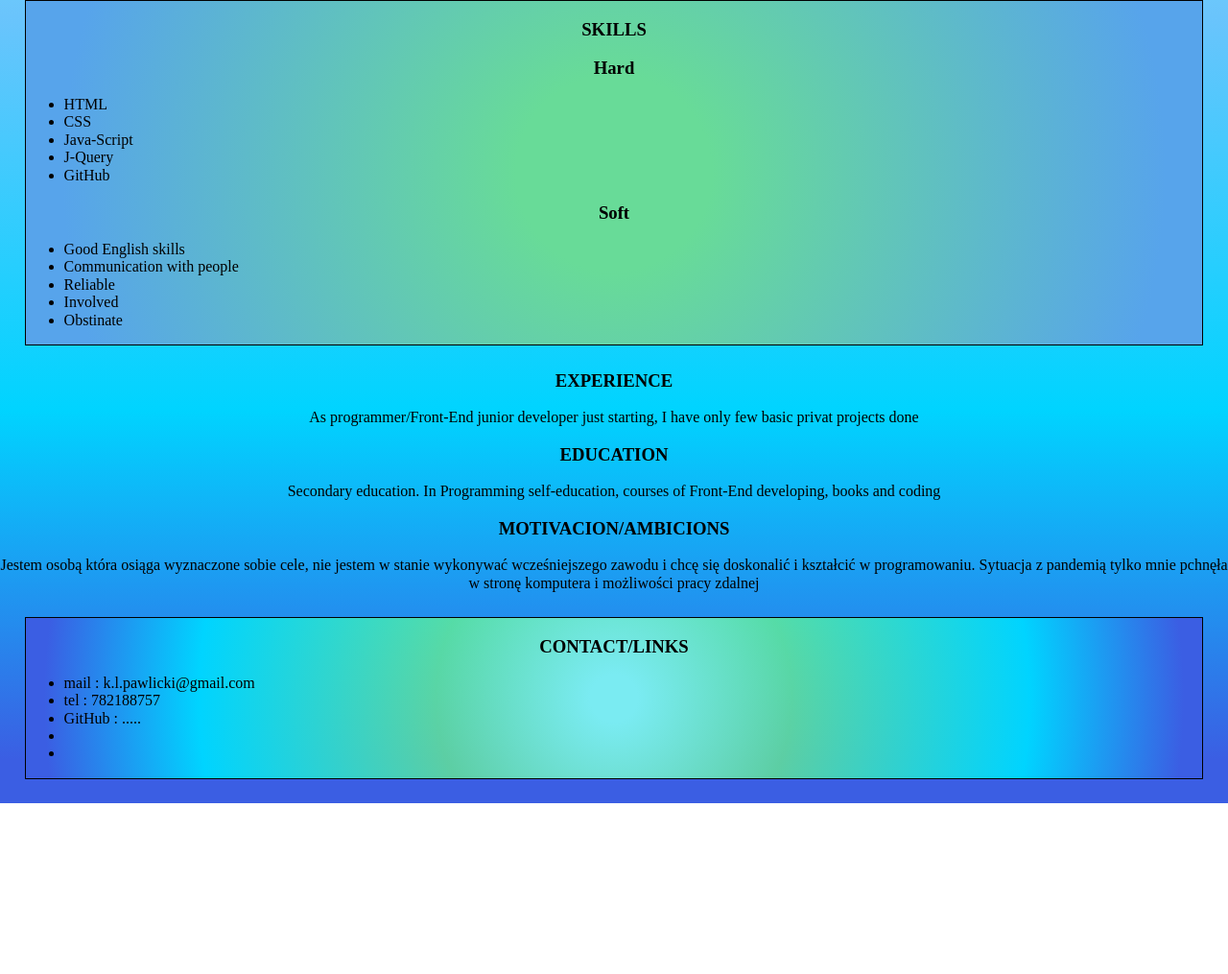
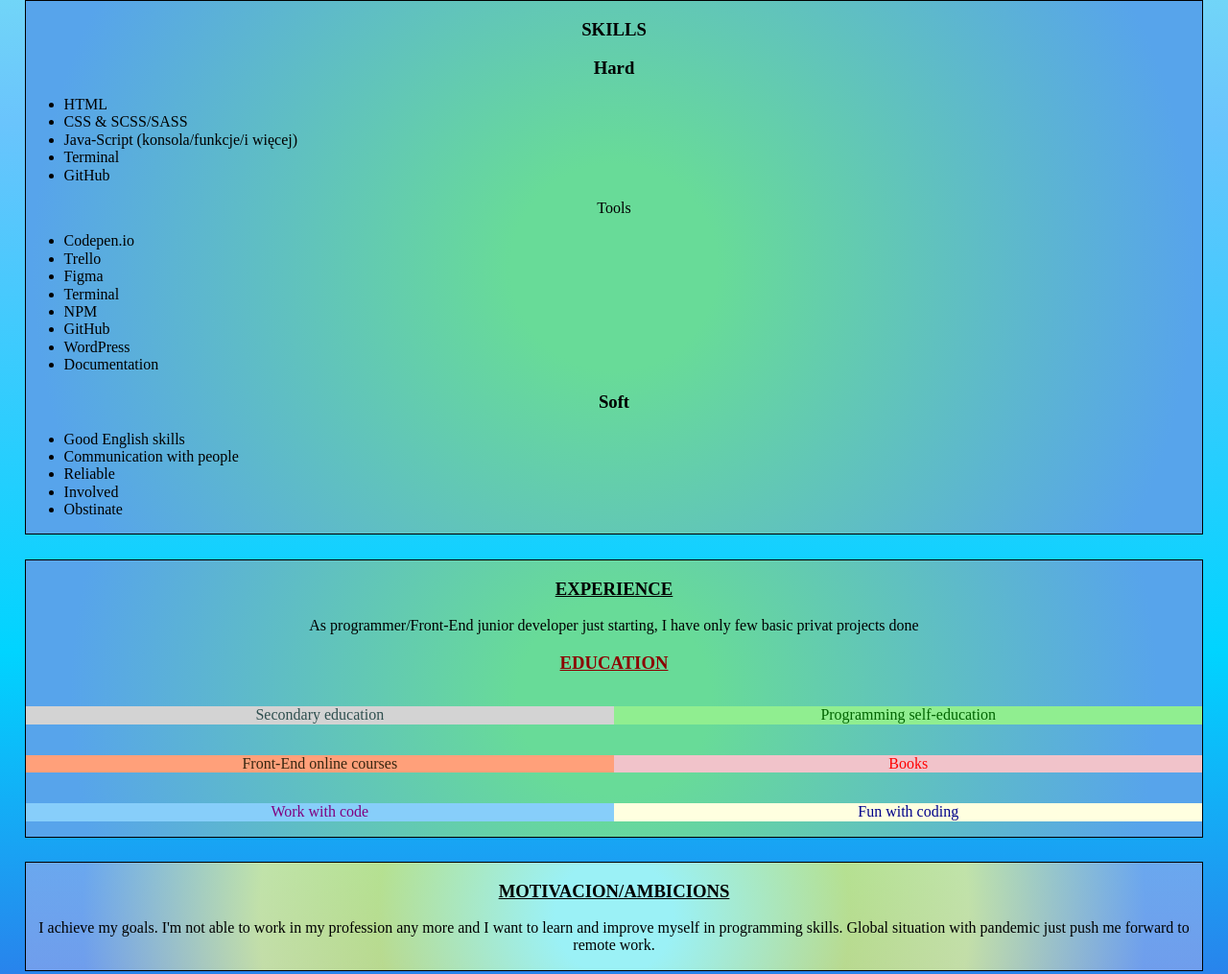
Before and after one commit to kamil-pawlicki/CV, a plain HTML site: page english.html in a window 1280 px wide. Shown: the part 303-1318 px from the top of the page at 96% size. Before the commit the page ends 1140 px from the top, so only its background shows below. Drawn offline with nearby package versions, Linux system fonts and the light colour scheme.

Commit message:
styles in motivation section EN version

```diff
--- a/english.html
+++ b/english.html
@@ -50,10 +50,24 @@
                         <h3 class="article__title">Hard</h3>
                         <p class="article__paragraph">
                             <ul> <li>HTML</li>
-                                <li>CSS</li>
-                                <li>Java-Script</li>
-                                <li>J-Query</li>
+                                <li>CSS & SCSS/SASS</li>
+                                <li>Java-Script (konsola/funkcje/i więcej)</li>
+
+                                <li>Terminal</li>
                                 <li>GitHub</li>
+                            </ul>
+                        </p>
+                        <p class="article__paragraph">
+                            Tools
+                            <ul> <li>Codepen.io</li>
+                                <li>Trello</li>
+                                <li>Figma</li>
+
+                                <li>Terminal</li>
+                                <li>NPM</li>
+                                <li>GitHub</li>
+                                <li>WordPress</li>
+                                <li>Documentation</li>
                             </ul>
                         </p>
                     </article>
@@ -72,27 +86,34 @@
                 </div>
             </section>
 
-            <section class="describe">
+            <section class="experience">
                 <div>
-                    <article class="article">
-                        <h3 class="article__title">EXPERIENCE</h3>
-                        <p class="article__paragraph">As programmer/Front-End junior developer just starting, I have only few basic privat projects done
+                    <article class="experience__article">
+                        <h3 class="experience__title">EXPERIENCE</h3>
+                        <p class="experience__paragraph">As programmer/Front-End junior developer just starting, I have only few basic privat projects done
 
                         </p>
                     </article>
                 </div>
-                <div>
-                    <article class="article">
-                        <h3 class="article__title">EDUCATION</h3>
-                        <p class="article__paragraph">Secondary education. In Programming self-education, courses of Front-End developing, books and coding
 
-                        </p>
+                    <div class="grid">
+
+                        <h3 class="grid__title">EDUCATION</h3>
+                        <article class="grid__article">
+                        <p class="grid__paragraph1">Secondary education</p>
+                        <p class="grid__paragraph2">Programming self-education</p>
+                        <p class="grid__paragraph3">Front-End online courses</p>
+                        <p class="grid__paragraph4">Books</p>
+                        <p class="grid__paragraph5">Work with code</p>
+                        <p class="grid__paragraph6">Fun with coding</p>
                     </article>
                 </div>
+            </section>
+            <section class="motivation">
                 <div>
-                    <article class="article">
-                        <h3 class="article__title">MOTIVACION/AMBICIONS</h3>
-                        <p class="article__paragraph">Jestem osobą która osiąga wyznaczone sobie cele, nie jestem w stanie wykonywać wcześniejszego zawodu i chcę się doskonalić i kształcić w programowaniu. Sytuacja z pandemią tylko mnie pchnęła w stronę komputera i możliwości pracy zdalnej
+                    <article class="motivation__article">
+                        <h3 class="motivation__title">MOTIVACION/AMBICIONS</h3>
+                        <p class="motivation__paragraph">I achieve my goals. I'm not able to work in my profession any more and I want to learn and improve myself in programming skills. Global situation with pandemic just push me forward to remote work.
 
                         </p>
                     </article>
```
Also changed, not shown: index.html (+9 -8 lines).
